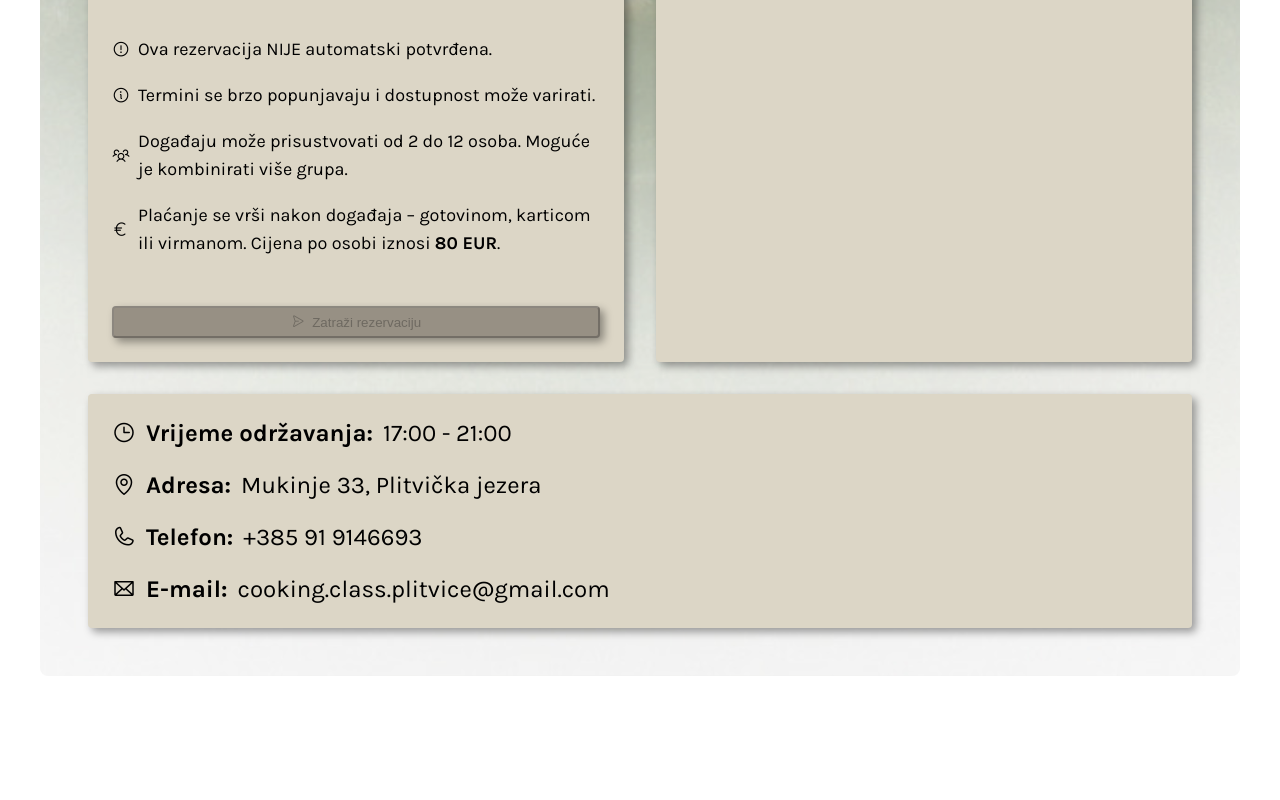
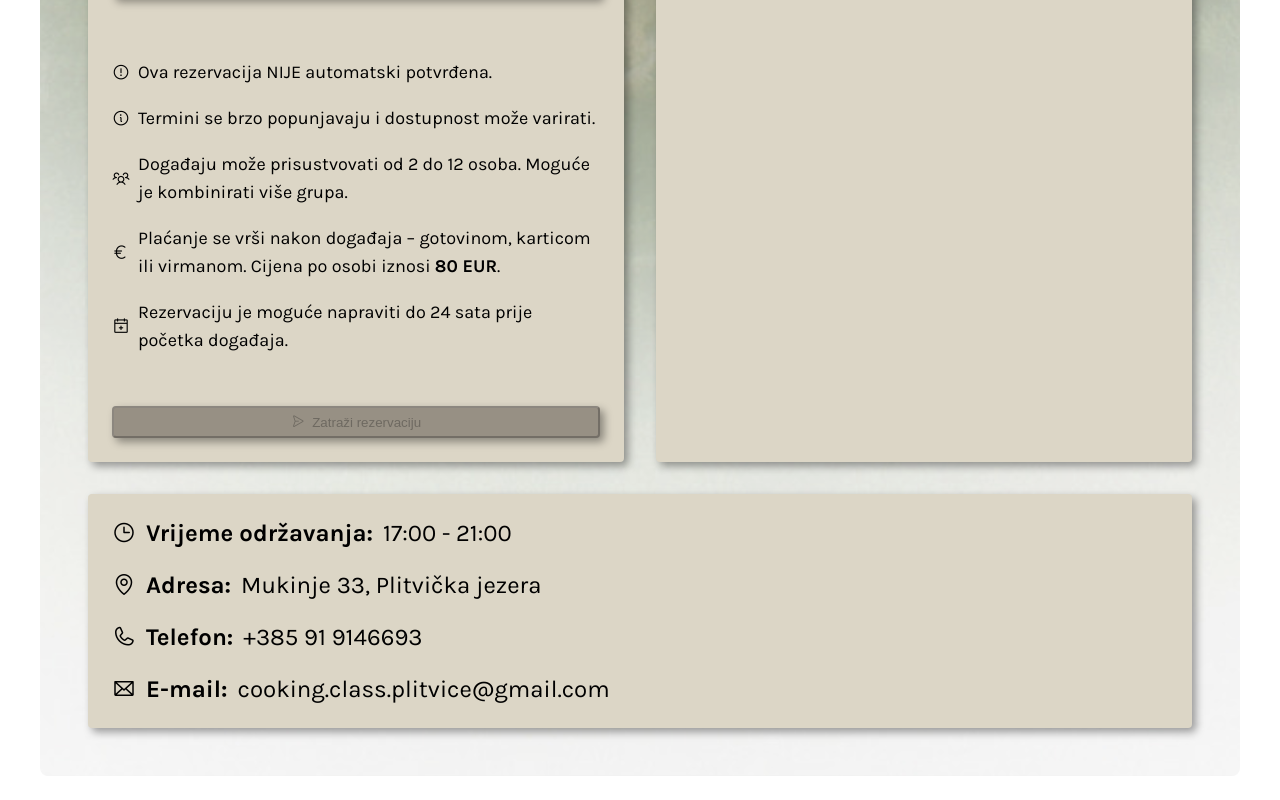
Before and after one commit to slobodan1987/cooking_class_fe, an Angular app: page / in a window 1280 px wide. Shown: the part 2207-3007 px from the top of the page. Before the commit the page ends 2907 px from the top, so only its background shows below. Built offline with nearby package versions, Linux system fonts and the light colour scheme.

Commit message:
Reservation creation deadline label (24h) added.

```diff
--- a/src/app/shared/booking-form/booking-form.component.html
+++ b/src/app/shared/booking-form/booking-form.component.html
@@ -165,6 +165,16 @@
           <strong>{{ pricePerPerson }} EUR</strong>.</span
         >
       </p>
+
+      <p class="bullet-container">
+        <i class="ph ph-calendar-plus icon"></i
+        ><span
+          >{{
+            "reservationCreationDeadlineLabel"
+              | translate : (currentLanguageService.currentLanguage$ | async)
+          }}
+        </span>
+      </p>
     </div>
 
     <div>
--- a/src/app/shared/booking-form/booking-form.component.scss
+++ b/src/app/shared/booking-form/booking-form.component.scss
@@ -7,7 +7,7 @@
     box-shadow: 4px 4px 8px 0 rgba(0, 0, 0, 0.38);
     display: flex;
     flex-direction: column;
-    height: 1200px;
+    height: 1300px;
     justify-content: space-between;
 
     @media (max-width: 768px) {
--- a/src/app/shared/review-list/review-list.component.scss
+++ b/src/app/shared/review-list/review-list.component.scss
@@ -18,7 +18,7 @@
     box-shadow: 4px 4px 8px 0 rgba(0, 0, 0, 0.38);
 
     // flex-direction: column;
-    height: 1200px;
+    height: 1300px;
     display: flex;
     // justify-content: space-between;
 
--- a/src/translations/translations.ts
+++ b/src/translations/translations.ts
@@ -329,4 +329,13 @@ export const TRANSLATIONS: { [key: string]: { [lang: string]: string } } = {
     es: 'Puede proporcionar información adicional aquí (por ejemplo, idioma, solicitudes especiales...)',
     cs: 'Zde můžete uvést další informace (např. jazyk, zvláštní požadavky...)',
   },
+  reservationCreationDeadlineLabel: {
+    hr: 'Rezervaciju je moguće napraviti do 24 sata prije početka događaja.',
+    'en-US': 'Reservations can be made up to 24 hours before the event starts.',
+    de: 'Reservierungen sind bis zu 24 Stunden vor Beginn der Veranstaltung möglich.',
+    it: "Le prenotazioni possono essere effettuate fino a 24 ore prima dell'inizio dell'evento.",
+    fr: "Les réservations peuvent être effectuées jusqu'à 24 heures avant le début de l'événement.",
+    es: 'Las reservas se pueden hacer hasta 24 horas antes del inicio del evento.',
+    cs: 'Rezervace je možné provést až 24 hodin před začátkem akce.',
+  },
 };
```
